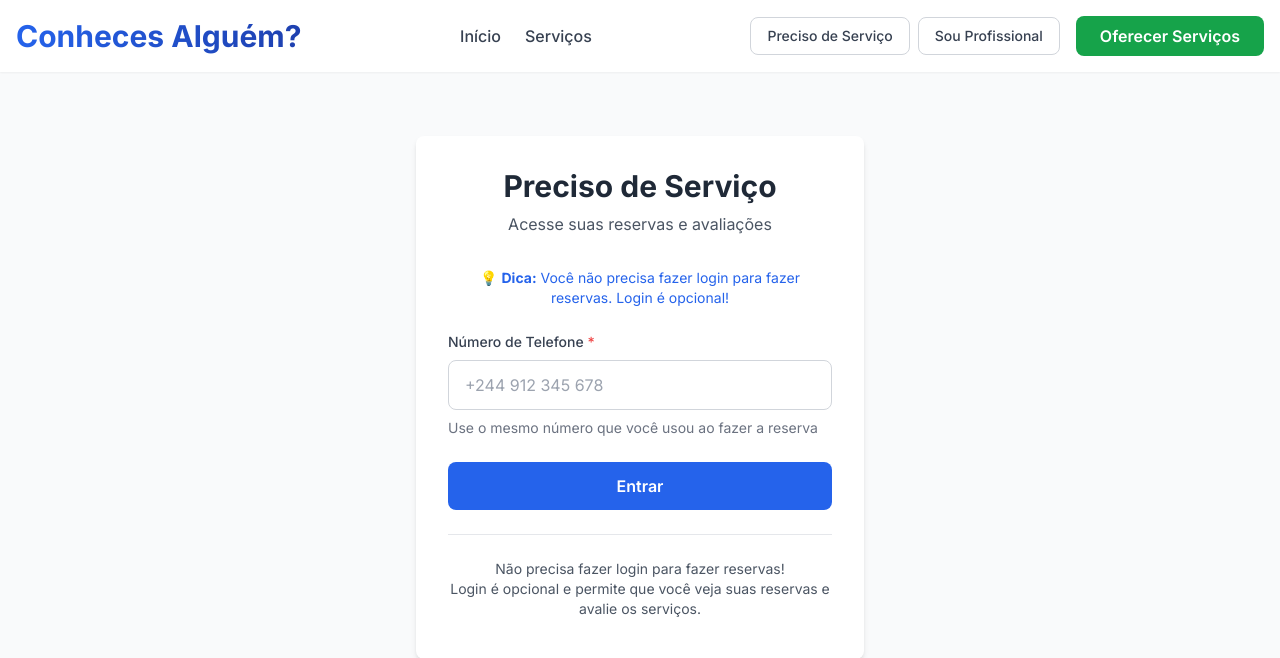
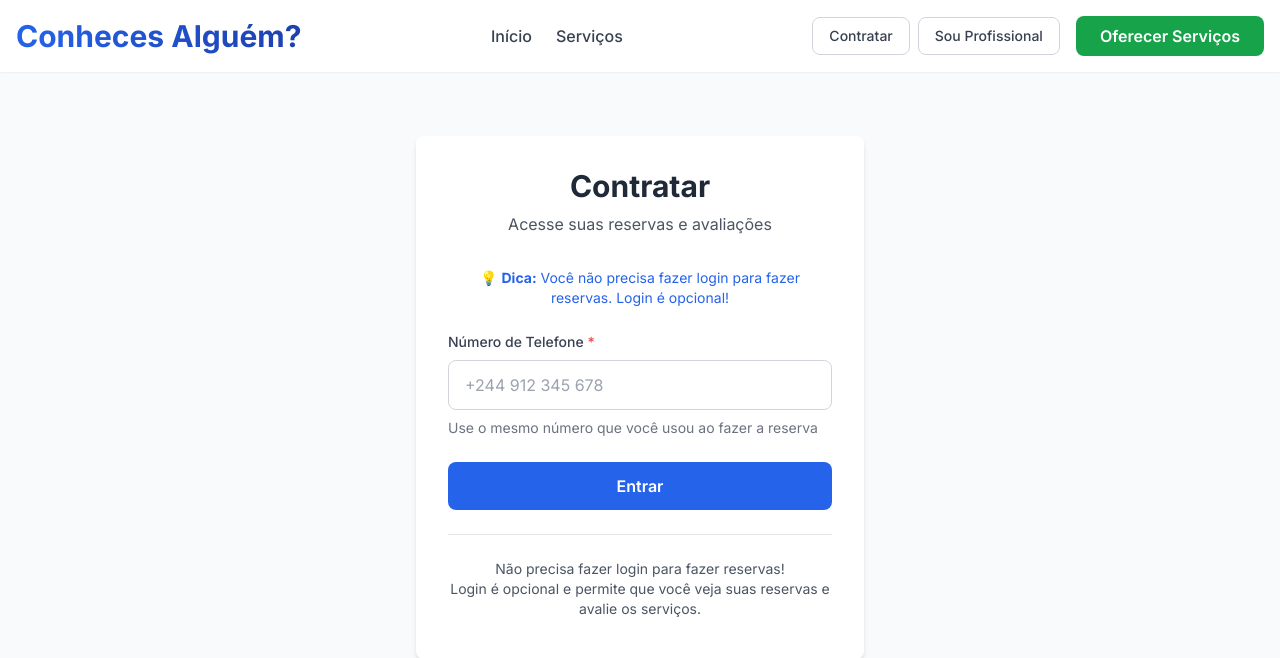
Before and after one commit to mjnetto/ConhecesAlguem, a Django app: page /accounts/cliente/login/ in a window 1280 px wide. Shown: the top 658 px of the page. Run offline with Django 4.2, Linux system fonts and the light colour scheme; parts of the project's set-up code (start-up, migrations or seed data) failed here and were passed over; some libraries are stand-ins or nearby versions.

Commit message:
Substituir 'Preciso de Serviço' por 'Contratar' - mais curto e direto

```diff
--- a/templates/accounts/client_login.html
+++ b/templates/accounts/client_login.html
@@ -1,12 +1,12 @@
 {% extends 'base.html' %}
 
-{% block title %}Preciso de Serviço - Conheces Alguém?{% endblock %}
+{% block title %}Contratar - Conheces Alguém?{% endblock %}
 
 {% block content %}
 <div class="container mx-auto px-4 py-16">
     <div class="max-w-md mx-auto">
         <div class="bg-white rounded-lg shadow-md p-8">
-            <h1 class="text-3xl font-bold text-gray-800 mb-2 text-center">Preciso de Serviço</h1>
+            <h1 class="text-3xl font-bold text-gray-800 mb-2 text-center">Contratar</h1>
             <p class="text-gray-600 mb-8 text-center">Acesse suas reservas e avaliações</p>
             <p class="text-sm text-blue-600 mb-4 text-center">
                 💡 <strong>Dica:</strong> Você não precisa fazer login para fazer reservas. Login é opcional!
--- a/templates/base.html
+++ b/templates/base.html
@@ -61,7 +61,7 @@
                             href="{% url 'accounts:client_login' %}"
                             class="px-4 py-2 border border-gray-300 rounded-lg text-gray-700 hover:bg-gray-50 transition-colors font-medium text-sm"
                         >
-                            Preciso de Serviço
+                            Contratar
                         </a>
                         <a
                             href="{% url 'accounts:professional_login' %}"
@@ -97,7 +97,7 @@
                     <a href="{% url 'accounts:professional_dashboard' %}" class="text-gray-700 hover:text-blue-600 font-medium">Meu Painel</a>
                     <a href="{% url 'accounts:professional_logout' %}" class="text-gray-700 hover:text-blue-600 font-medium">Sair</a>
                     {% else %}
-                    <a href="{% url 'accounts:client_login' %}" class="text-gray-700 hover:text-blue-600 font-medium">Preciso de Serviço</a>
+                    <a href="{% url 'accounts:client_login' %}" class="text-gray-700 hover:text-blue-600 font-medium">Contratar</a>
                     <a href="{% url 'accounts:professional_login' %}" class="text-gray-700 hover:text-blue-600 font-medium">Sou Profissional</a>
                     <a href="{% url 'accounts:register_professional' %}" class="bg-green-600 text-white px-6 py-2 rounded-lg font-semibold text-center">Oferecer Serviços</a>
                     {% endif %}
```
